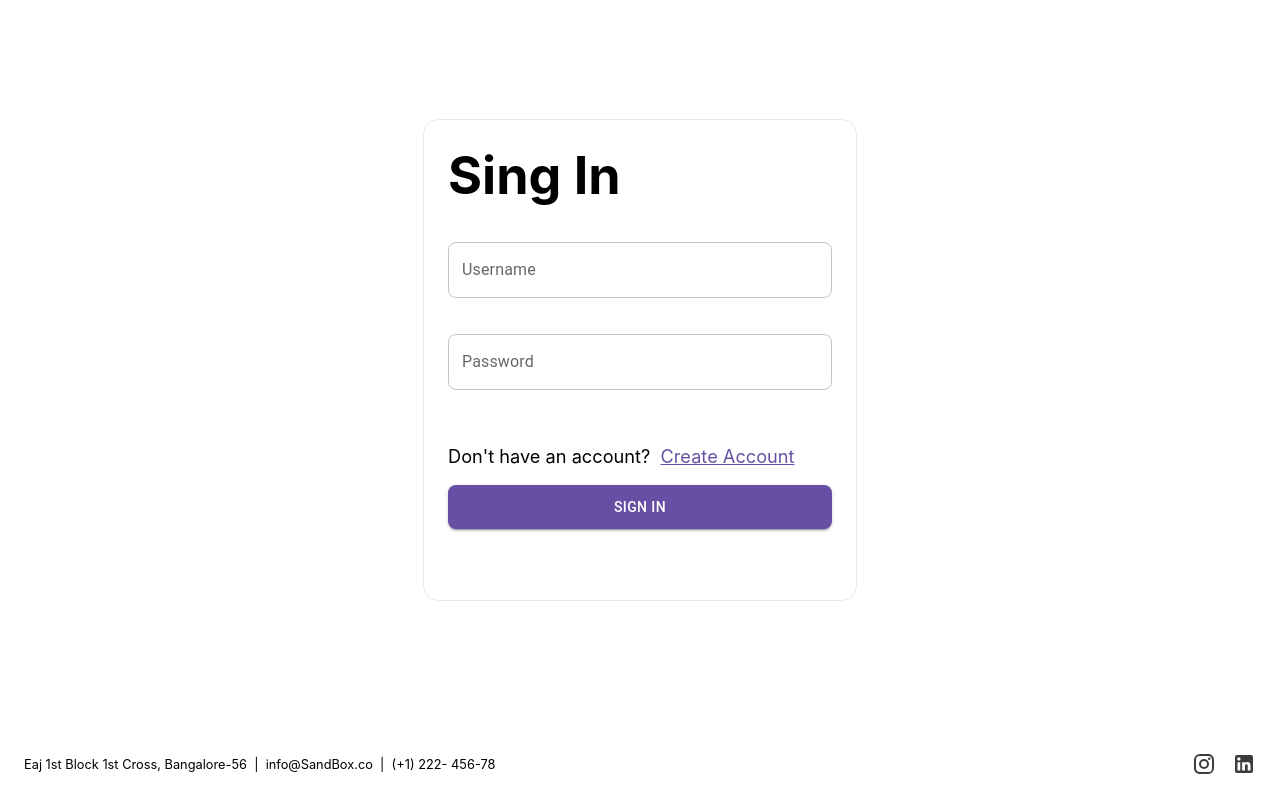
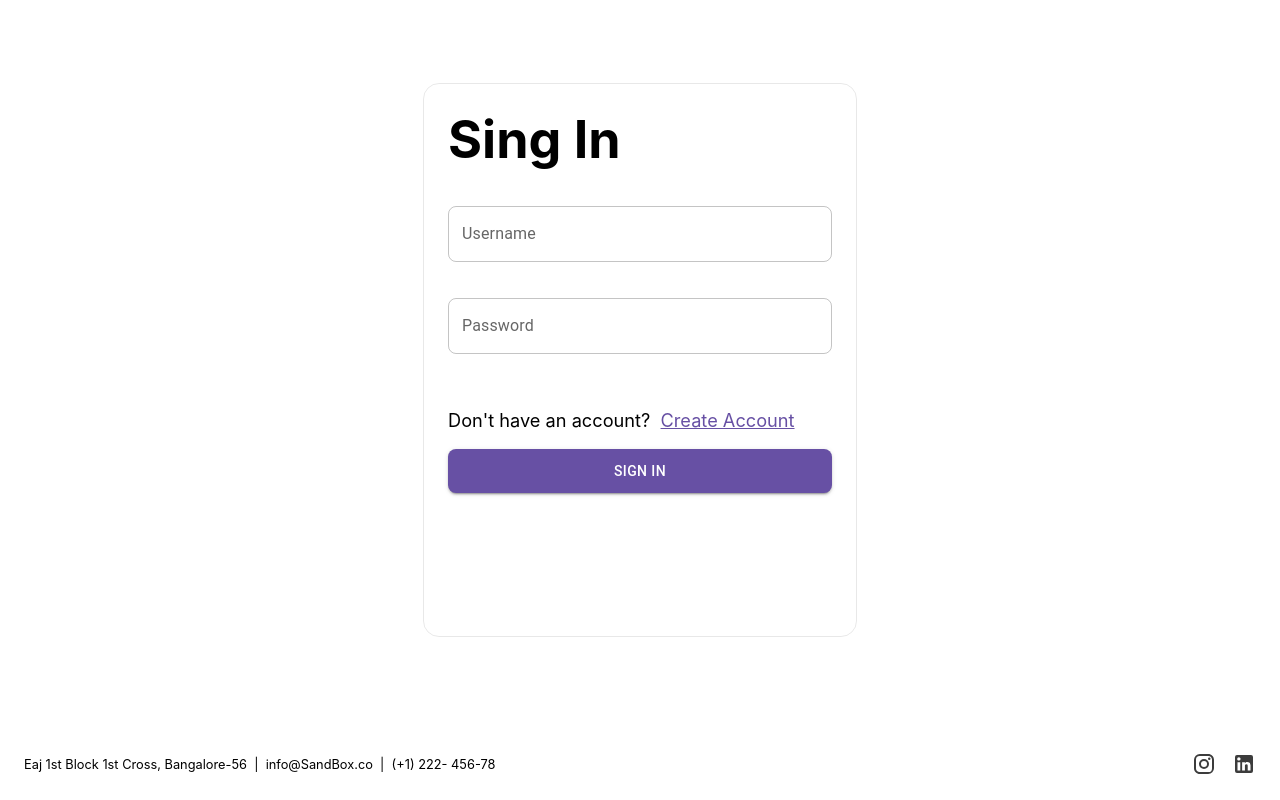
Before and after one commit to DianaBd77/SandBox-Frontend, a React (Create React App) app in the folder SandBox-Frontend/: page /sign-in in a window 1280 px wide. Built offline with nearby package versions, Linux system fonts and the light colour scheme.

Commit message:
Edit sign up style

```diff
--- a/SandBox-Frontend/src/Components/SignIn/SignIn.css
+++ b/SandBox-Frontend/src/Components/SignIn/SignIn.css
@@ -9,7 +9,7 @@
     border: 0.5px solid #00000017;
     border-radius: 16px;
     width: 30%;
-    height: 60%;
+    height: 70%;
     display: flex;
     flex-flow: column;
     padding: 24px;
--- a/SandBox-Frontend/src/Components/SignUp/SignUp.jsx
+++ b/SandBox-Frontend/src/Components/SignUp/SignUp.jsx
@@ -1,5 +1,5 @@
 import "./SignUp.css";
-import React, { useState, useEffect } from "react";
+import React, { useState } from "react";
 import { TextField, Button } from "@mui/material";
 import { useNavigate } from "react-router-dom";
 import axios from "axios";
@@ -16,8 +16,6 @@ const SignIn = () => {
   const [emailError, setEmailError] = useState("");
   const [usernameError, setUsernameError] = useState("");
   const [passError, setPassError] = useState("");
-
-  ///validtion  => frontend / backend?!
 
   const emailValidation = (validEmail) => {
     let validation =
```
